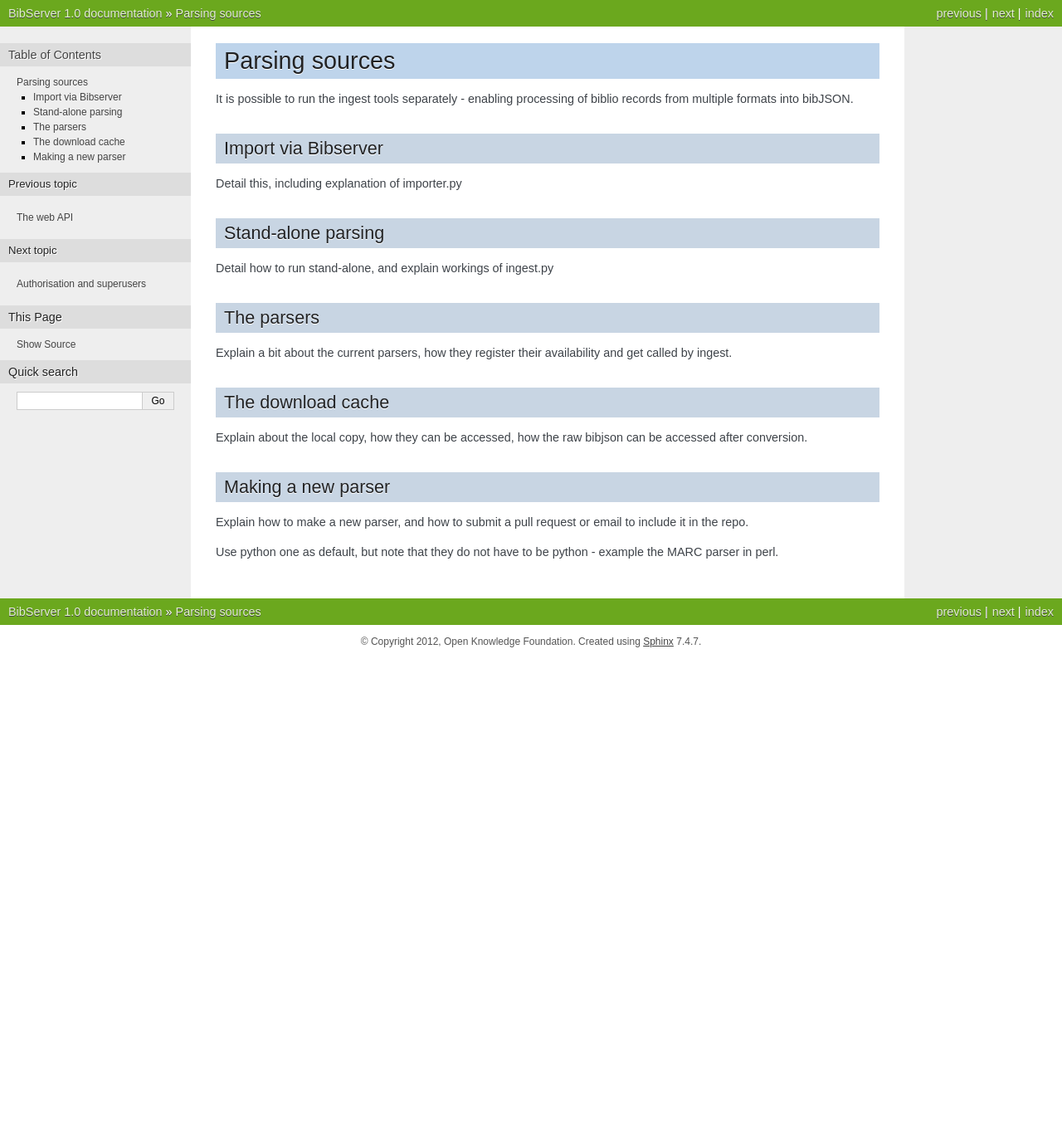
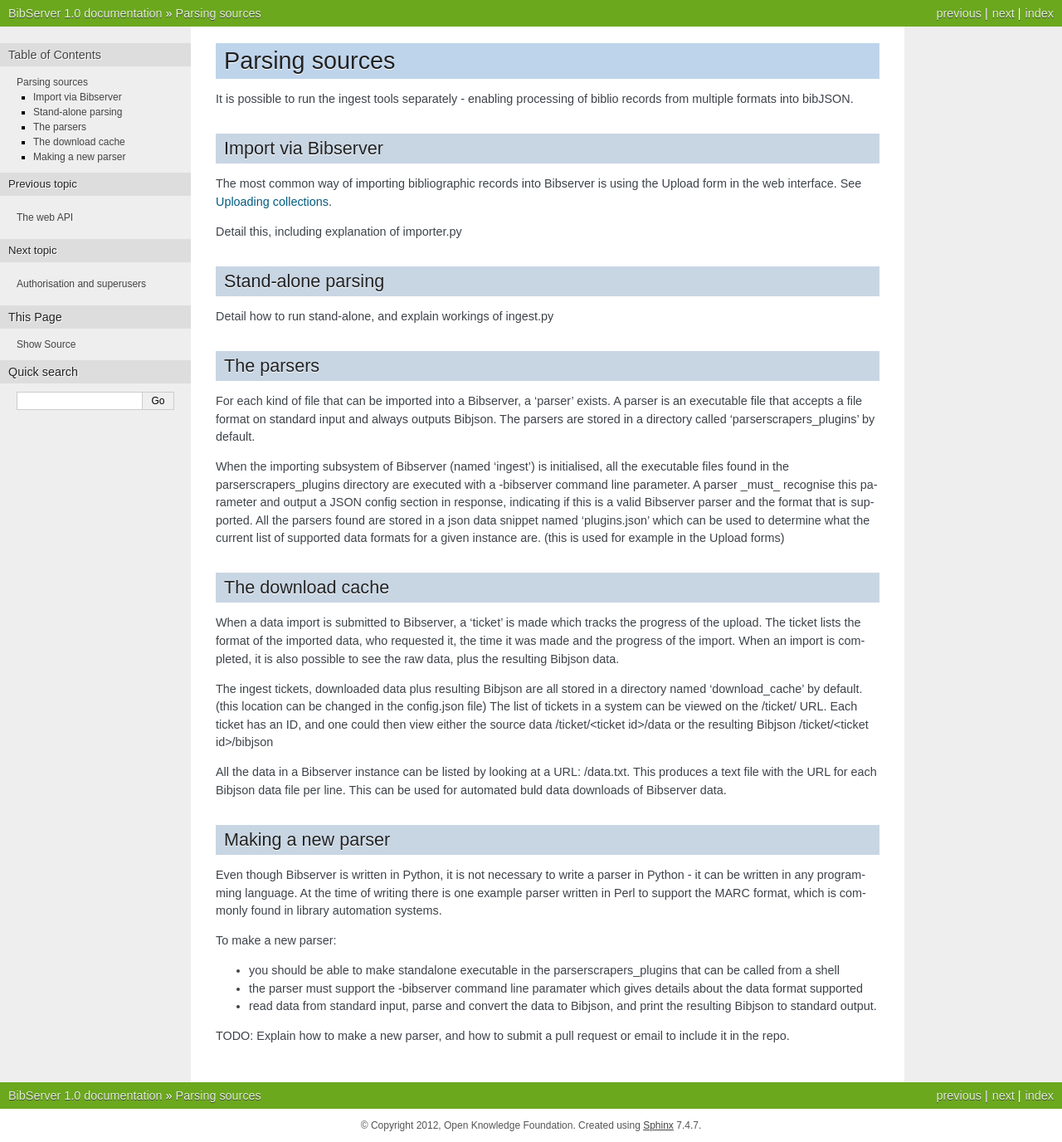
Before and after one commit to rufuspollock-okfn/bibserver, a Sphinx documentation site: the page built from doc/parsers.rst, in a window 1280 px wide. Shown: the whole page at 83% size. Built offline with Sphinx 7.4.7, drawn with Linux system fonts in a browser that asks for light colours; before the commit the page ends 900 px from its top, so only the background shows below that.

Commit message:
Updating parsing docs

```diff
--- a/doc/parsers.rst
+++ b/doc/parsers.rst
@@ -1,3 +1,5 @@
+.. _parsers:
+
 ===============
 Parsing sources
 ===============
@@ -8,6 +10,9 @@ biblio records from multiple formats into bibJSON.
 
 Import via Bibserver
 ====================
+
+The most common way of importing bibliographic records into Bibserver is using the Upload form in the web interface.
+See :ref:`upload`.
 
 Detail this, including explanation of importer.py
 
@@ -21,22 +26,38 @@ Detail how to run stand-alone, and explain workings of ingest.py
 The parsers
 ===========
 
-Explain a bit about the current parsers, how they register their availability
-and get called by ingest.
+For each kind of file that can be imported into a Bibserver, a 'parser' exists.
+A parser is an executable file that accepts a file format on standard input and always outputs Bibjson.
+The parsers are stored in a directory called 'parserscrapers_plugins' by default.
 
+When the importing subsystem of Bibserver (named 'ingest') is initialised, all the executable files
+found in the parserscrapers_plugins directory are executed with a -bibserver command line parameter.
+A parser _must_ recognise this parameter and output a JSON config section in response, indicating if this is a  valid Bibserver parser and the format that is supported.
+All the parsers found are stored in a json data snippet named 'plugins.json' which can be used to determine what the current list of supported data formats for a given instance are. (this is used for example in the Upload forms)
 
 The download cache
 ==================
 
-Explain about the local copy, how they can be accessed, how the raw bibjson can
-be accessed after conversion.
+When a data import is submitted to Bibserver, a 'ticket' is made which tracks the progress of the upload.
+The ticket lists the format of the imported data, who requested it, the time it was made and the progress of the import. When an import is completed, it is also possible to see the raw data, plus the resulting Bibjson data.
 
+The ingest tickets, downloaded data plus resulting Bibjson are all stored in a directory named 'download_cache' by default. (this location can be changed in the config.json file)
+The list of tickets in a system can be viewed on the /ticket/ URL. Each ticket has an ID, and one could then view either the source data /ticket/<ticket id>/data or the resulting Bibjson /ticket/<ticket id>/bibjson
+
+All the data in a Bibserver instance can be listed by looking at a URL: /data.txt. This produces a text file with the URL for each Bibjson data file per line. This can be used for automated buld data downloads of Bibserver data.
 
 Making a new parser
 ===================
 
-Explain how to make a new parser, and how to submit a pull request or email to
+Even though Bibserver is written in Python, it is not necessary to write a parser in Python - it can be written in any programming language. At the time of writing there is one example parser written in Perl to support the MARC format, which is commonly found in library automation systems.
+
+To make a new parser:
+
+- you should be able to make standalone executable in the parserscrapers_plugins that can be called from a shell
+
+- the parser must support the -bibserver command line paramater which gives details about the data format supported
+
+- read data from standard input, parse and convert the data to Bibjson, and print the resulting Bibjson to standard output.
+
+TODO: Explain how to make a new parser, and how to submit a pull request or email to
 include it in the repo.
-
-Use python one as default, but note that they do not have to be python - example
-the MARC parser in perl.
```
Also changed, not shown: doc/upload.rst (+7 -2 lines).
